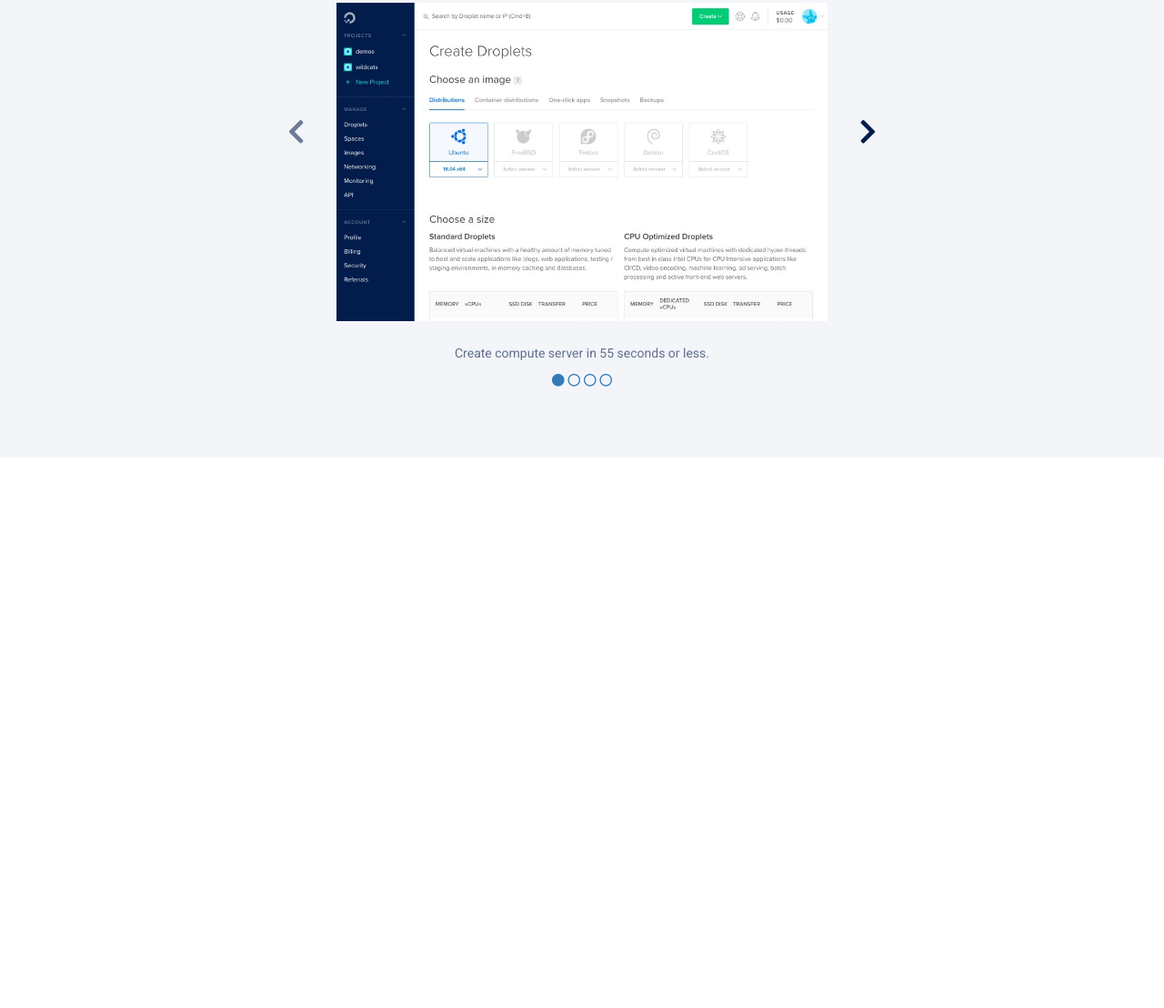
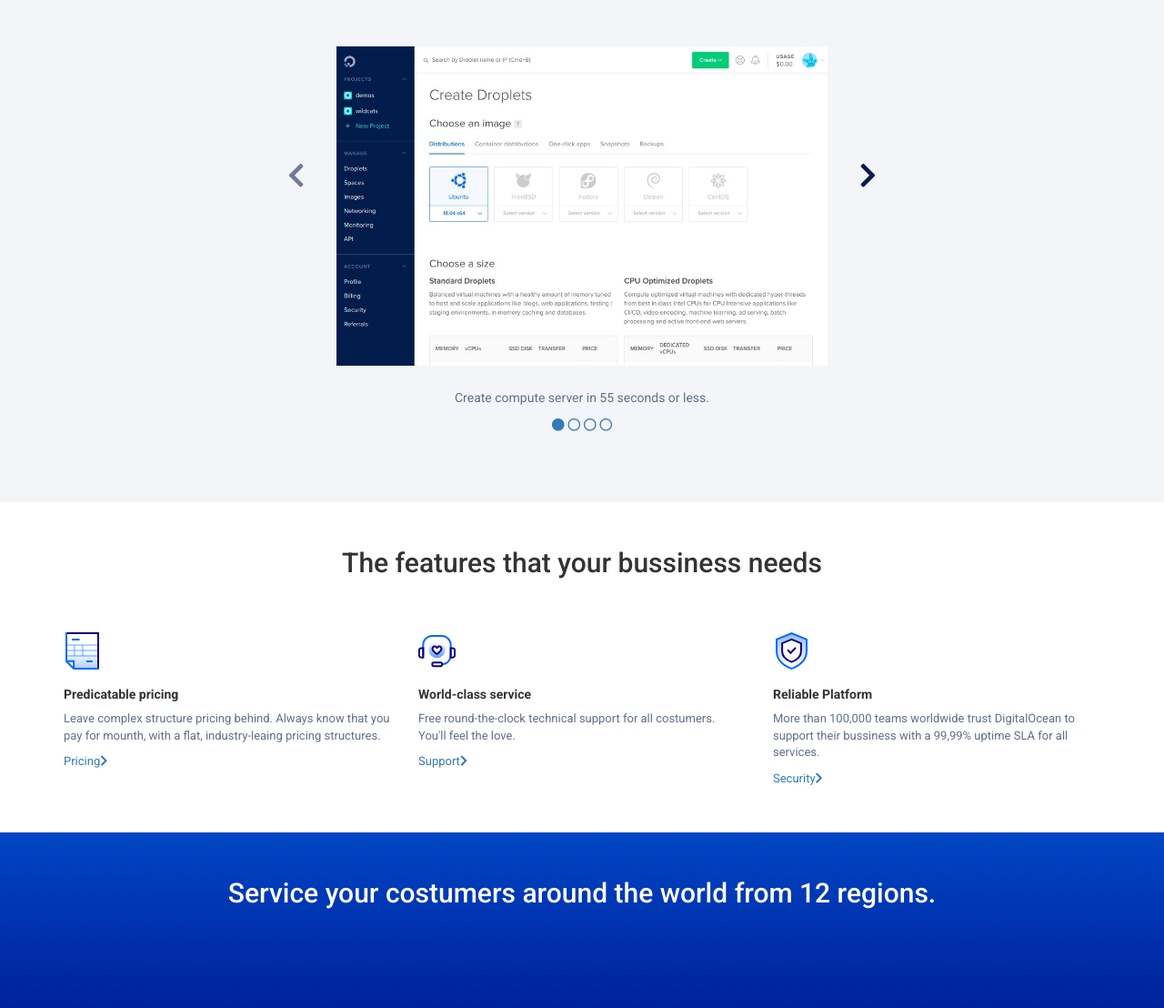
Before and after one commit to andy-ukpe/html-css-digitalocean, a plain HTML site: page index.html in a window 1280 px wide. Shown: the part 1400-2508 px from the top of the page at 91% size. Before the commit the page ends 1903 px from the top, so only its background shows below. Drawn offline with nearby package versions, Linux system fonts and the light colour scheme.

Commit message:
terminata sezione features. iniziata sezione regioni

```diff
--- a/css/style.css
+++ b/css/style.css
@@ -37,6 +37,15 @@
  }
  .ms_section_primary{
   background-color: #f3f5f9;
+ }
+ .ms_section_secondary{
+  background: linear-gradient(to bottom, #0046c4 0%, #00219c 100%)
+ }
+ .ms_section_secondary .ms_intro{
+  color: white;
+ }
+ .ms_bullet{
+  font-size: 13px;
  }
  /* navbar*/
  .ms_nav{
@@ -143,9 +152,6 @@
 .ms_intro p{
   font-size: 17px;
 }
-.ms_bullet{
-  font-size: 11px;
-}
 .ms_type_services li{
   padding: 10px;
   border-left: 1px solid #d1d1d1;
--- a/index.html
+++ b/index.html
@@ -240,8 +240,54 @@
 
         </section>
         <!-- fine how horks -->
-        <!--  -->
-        <!--  -->
+        <!-- features -->
+        <section class="ms_section ms_features">
+          <div class="container">
+            <div class="ms_intro">
+              <h2>The features that your bussiness needs</h2>
+            </div>
+            <div class="row">
+              <div class="col-xs-12 col-sm-4 col-md-4">
+                <img src="img/pred-pricing.svg" alt="pricing img">
+                <div class="ms_bullet">
+                  <h3>Predicatable pricing</h3>
+                  <p>Leave complex structure pricing behind. Always know that you
+                    pay for mounth, with a flat, industry-leaing pricing structures.</p>
+                  <a href="#">Pricing<i class="fas fa-chevron-right"></i></a>
+                </div>
+              </div>
+              <div class="col-xs-12 col-sm-4 col-md-4">
+                <img src="img/world-class.svg" alt="world-class img">
+                <div class="ms_bullet">
+                  <h3>World-class service</h3>
+                  <p>Free round-the-clock technical support for all costumers.
+                    You'll feel the love.</p>
+                  <a href="#">Support<i class="fas fa-chevron-right"></i></a>
+                </div>
+              </div>
+              <div class="col-xs-12 col-sm-4 col-md-4">
+                <img src="img/reliable-platform.svg" alt="platform img">
+                <div class="ms_bullet">
+                  <h3>Reliable Platform</h3>
+                  <p>More than 100,000 teams worldwide trust DigitalOcean to
+                    support their bussiness with a 99,99% uptime SLA for all services.</p>
+                  <a href="#">Security<i class="fas fa-chevron-right"></i></a>
+                </div>
+              </div>
+            </div>
+          </div>
+        </section>
+        <!-- fine features -->
+        <!-- airplain destinations -->
+        <section class="ms_section ms_section_secondary">
+          <div class="container">
+            <div class="ms_intro">
+              <h2>Service your costumers around the world from 12 regions.</h2>
+            </div>
+          </div>
+
+        </section>
+        <!-- fine airplain destinations -->
         <!-- FINE MAIN -->
     </header>
   </body>
```
Lines whose indentation alone changed are shown as unchanged.
